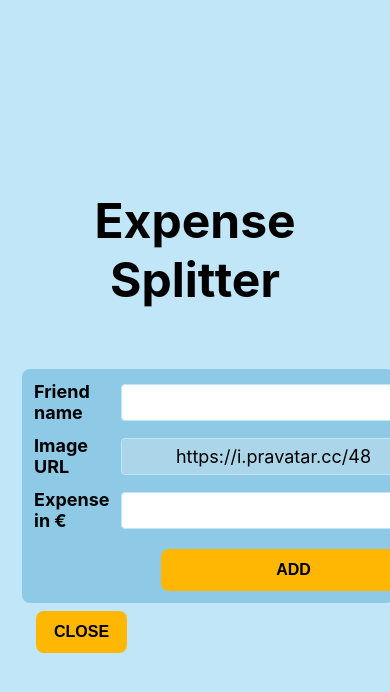
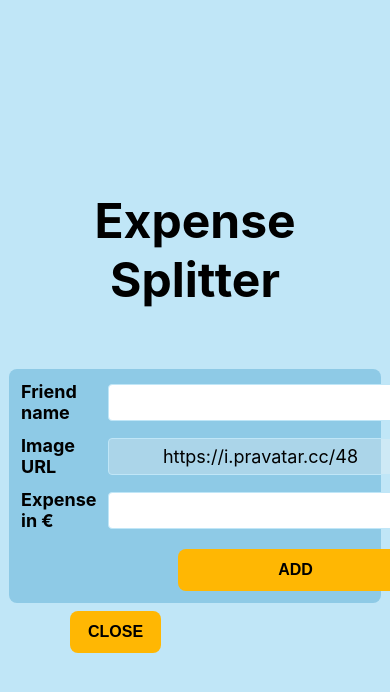
Before and after one commit to flokomi/react-ausgaben-splitter, a React (Create React App) app: page / in a window 390 px wide. Both pictures are taken after a click on the button "ADD A FRIEND". Shown: the top 692 px of the page. Built offline with nearby package versions, Linux system fonts and the light colour scheme.

Commit message:
working on form and buttons for media queries

```diff
--- a/src/AddFriend.js
+++ b/src/AddFriend.js
@@ -31,6 +31,7 @@ export default function AddFriend({
   }
 
   return (
+    <div className="center">
       <form className="form-add-friend" onSubmit={handleSumbit}>
         <label>Friend name</label>
         <input
@@ -54,5 +55,6 @@ export default function AddFriend({
         ></input>
         <Button>Add</Button>
       </form>
+    </div>
   );
 }
--- a/src/App.js
+++ b/src/App.js
@@ -123,7 +123,8 @@ export default function App() {
               ></AddFriend>
             )}
             <div
-              className={friends.length === 0 && !showAddFriend ? "test" : ""}
+              // Butten center for start screen
+              className={friends.length === 0 && !showAddFriend ? "center" : ""}
             >
               {showEditFriend === false && (
                 <Button
--- a/src/index.css
+++ b/src/index.css
@@ -49,7 +49,7 @@ body {
   text-align: center;
 }
 
-.test {
+.center {
   display: flex;
   justify-content: center;
   align-items: center;
@@ -73,7 +73,7 @@ body {
 
 .sidebar > div .btn {
   /* float: right; */
-  margin-left: 4rem;
+  margin-left: 5rem;
 }
 
 form > .btn {
@@ -105,6 +105,7 @@ form > .btn {
   gap: 0.4rem;
   font-size: 1.4rem;
   margin-bottom: 2rem;
+  justify-content: center;
 }
 
 /* .friend-row {
@@ -126,7 +127,7 @@ form > .btn {
   padding: 1.2rem;
   border-radius: 8px;
   transition: 0.3s;
-  margin-right: 2rem;
+  /* margin-right: 2rem; */
 }
 
 .selected,
@@ -167,7 +168,7 @@ form {
   align-items: center;
   gap: 1.2rem;
   width: 34.8rem;
-  margin-left: 2.6rem;
+  /* margin-left: 2.6rem; */
 }
 
 label {
@@ -211,6 +212,11 @@ input {
     min-height: 37vh;
   }
 
+  .sidebar > div .btn {
+    /* float: right; */
+    margin-left: 6.2rem;
+  }
+
   .sidebar ul {
     row-gap: 2.6rem;
   }
@@ -237,6 +243,11 @@ input {
 /**BELOW 35*16 = 560px (Phones)**/
 /************************/
 @media (max-width: 35em) {
+  .sidebar > div .btn {
+    /* float: right; */
+    margin-left: 7rem;
+  }
+
   .sidebar li {
     column-gap: 1.2rem;
   }
```
Lines whose indentation alone changed are shown as unchanged.
